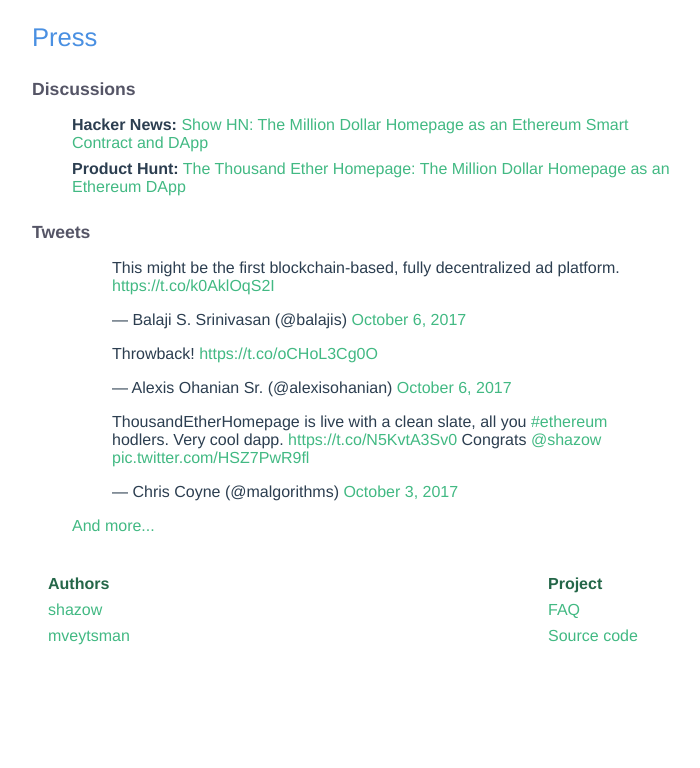
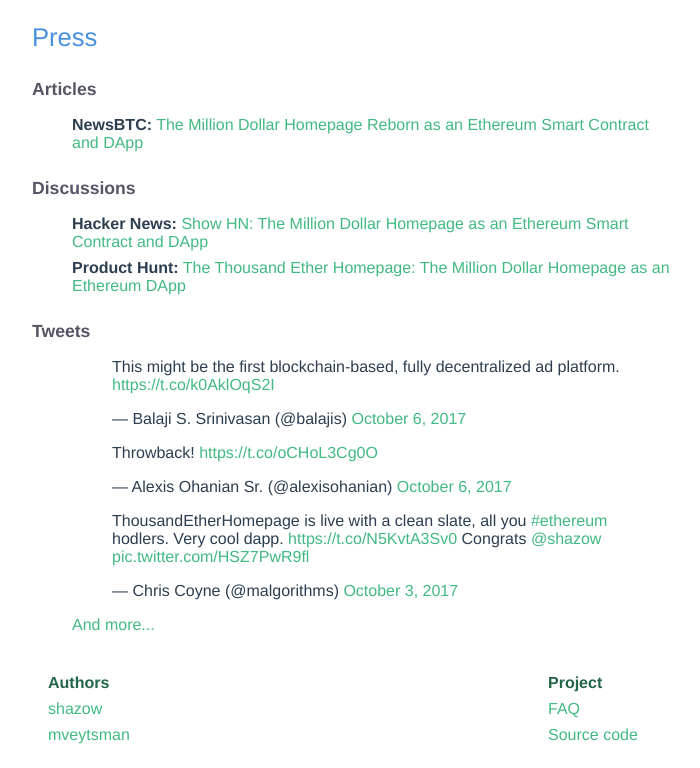
Before and after one commit to thousandetherhomepage/thousandetherhomepage.github.io, a plain HTML site: page press/index.html in a window 1280 px wide. Shown: the part 82-850 px from the top of the page, without its empty margins (108-808 px from the left). Before the commit the page ends 800 px from the top, so only its background shows below. Drawn offline with Linux system fonts and the light colour scheme.

Commit message:
deploy: updated press

```diff
--- a/press/index.html
+++ b/press/index.html
@@ -16,7 +16,15 @@
 
       <article>
         <h1>Press</h1>
-
+        <h2>Articles</h2>
+        <ul>
+          <li>
+            <strong>NewsBTC:</strong>
+            <a href="http://www.newsbtc.com/2017/10/05/million-dollar-homepage-reborn-ethereum-smart-contract-dapp/">
+              The Million Dollar Homepage Reborn as an Ethereum Smart Contract and DApp
+            </a>
+          </li>
+        </ul>
         <h2>Discussions</h2>
         <ul>
           <li>
```
